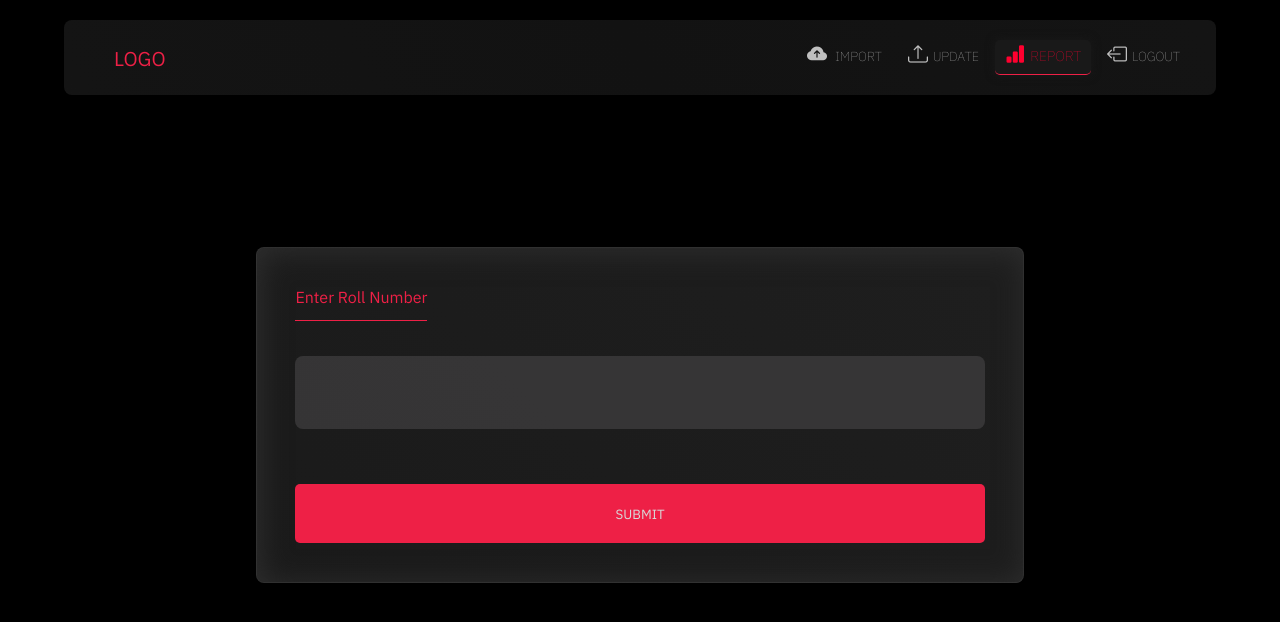
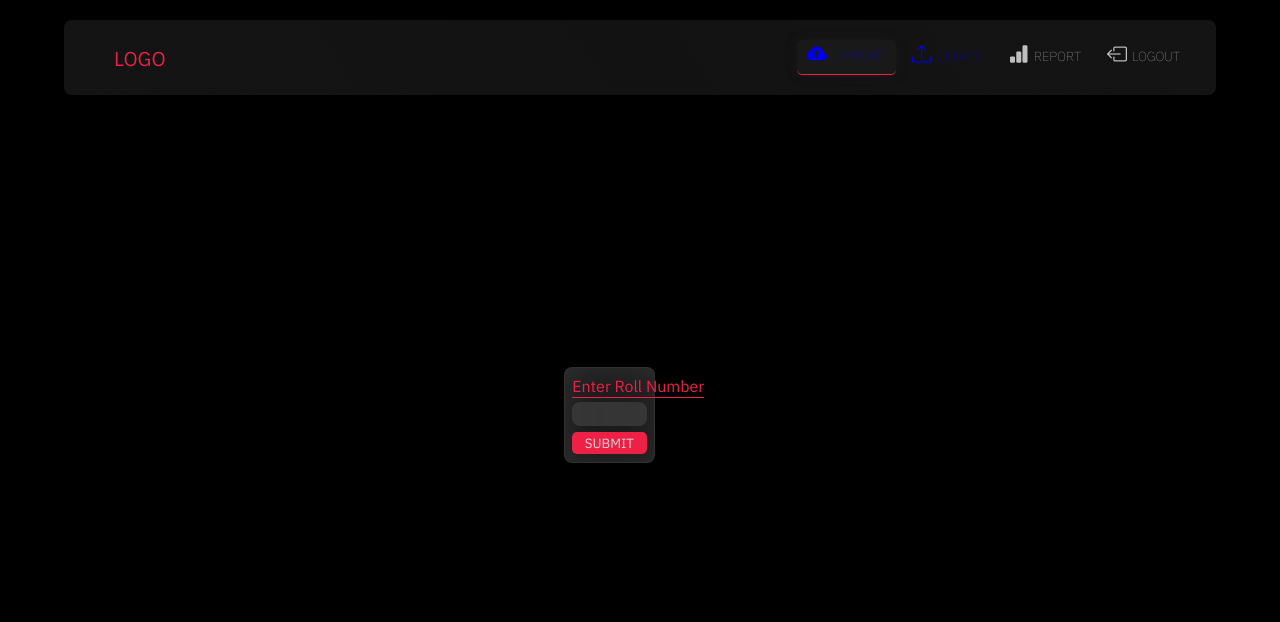
Before and after one commit to Philotheephilix/CheckMate----Attendance-tracker, a Flask app: page /adminreport/sample in a window 1280 px wide. Shown: the top 622 px of the page. Run offline with Flask 3, Linux system fonts and the light colour scheme; some libraries are stand-ins or nearby versions; some web fonts are replaced.

Commit message:
Revert "fix admin"
This reverts commit d77ef9c8938030a978ed2998772eedf4e3cb73a4.

```diff
--- a/static/ad_home.css
+++ b/static/ad_home.css
@@ -5,10 +5,6 @@
     font-family: 'IBM Plex Sans', sans-serif;
     text-decoration: none;
     list-style: none;
-}
-a{
-    color: inherit;
-    text-decoration: none;
 }
 :root{
 
--- a/static/ad_report.css
+++ b/static/ad_report.css
@@ -5,10 +5,6 @@
     font-family: 'IBM Plex Sans', sans-serif;
     text-decoration: none;
     list-style: none;
-}
-a{
-    color: inherit;
-    text-decoration: none;
 }
 :root{
 
@@ -191,7 +187,7 @@ i{
     flex-direction: column;
 }
 .container{
-    width: 60vw;
+    width: 60%;
     backdrop-filter: blur(100px);
     background-image: linear-gradient(45deg,rgb(132, 132, 132,0.2),rgb(100,100,100,0.3));
     padding: 5%;
--- a/templates/adminhome/index.html
+++ b/templates/adminhome/index.html
@@ -72,7 +72,7 @@
 
                 <input type="file" class="file" name="file"
                 >
-            <input type="submit" class="sub"value="Upload">
+            <input type="submit" value="Upload">
             </form>
         </div>
 
--- a/templates/adminreport/index.html
+++ b/templates/adminreport/index.html
@@ -32,10 +32,10 @@
         <div class="menu">
 
 
-        <div class="import item"  ><a href="{{ url_for('adminhome',username=username) }}"><i class="bi bi-cloud-arrow-up-fill"></i> IMPORT</a> </div>
+        <div class="import item"  id="active"><a href="{{ url_for('adminhome',username=username) }}"><i class="bi bi-cloud-arrow-up-fill"></i> IMPORT</a> </div>
         <div class="update item" ><a href="{{ url_for('adminupdate',username=username)}}"><i class="bi bi-upload"></i>UPDATE</a></div>
-        <div class="report item" id="active"><i class="bi bi-bar-chart-fill"></i>REPORT</div>
-        <div class="logout item" id="logout" id="active"><i class="bi bi-box-arrow-left"></i>LOGOUT</div>
+        <div class="report item" id="report"><i class="bi bi-bar-chart-fill"></i>REPORT</div>
+        <div class="logout item" id="logout"><i class="bi bi-box-arrow-left"></i>LOGOUT</div>
         </div>
         <input type="checkbox"  class = "check" id="check"  >
         <label for="check"  class=" checkbtn material-symbols-outlined">
@@ -61,7 +61,7 @@
 </form>
 
     </div>
-
+</div>
     <script>
         var checkbox = document.getElementById("check");
     var menuElements = document.getElementsByClassName("menu");
--- a/templates/adminupdate/index.html
+++ b/templates/adminupdate/index.html
@@ -53,15 +53,15 @@
     </div>
     <div class="blocker" id="blocker"></div>
     <div class="importer">
-
+        <div class="container">
             <form action="/download" method="post">
                 <div class="container">
-                    <label for="regno" id="regno">Enter Roll Number</label>
+                    <label for="regno">Enter Roll Number</label>
                     <input type="text" name="regno" id="regno">
                     <button type="submit" class="sub">SUBMIT</button>
                 </div>
             </form>
-
+        </div>
     </div>
 
 
```
Also changed, not shown: static/ad_update.css (+3 -7 lines), app.py (line endings or trailing spaces).
